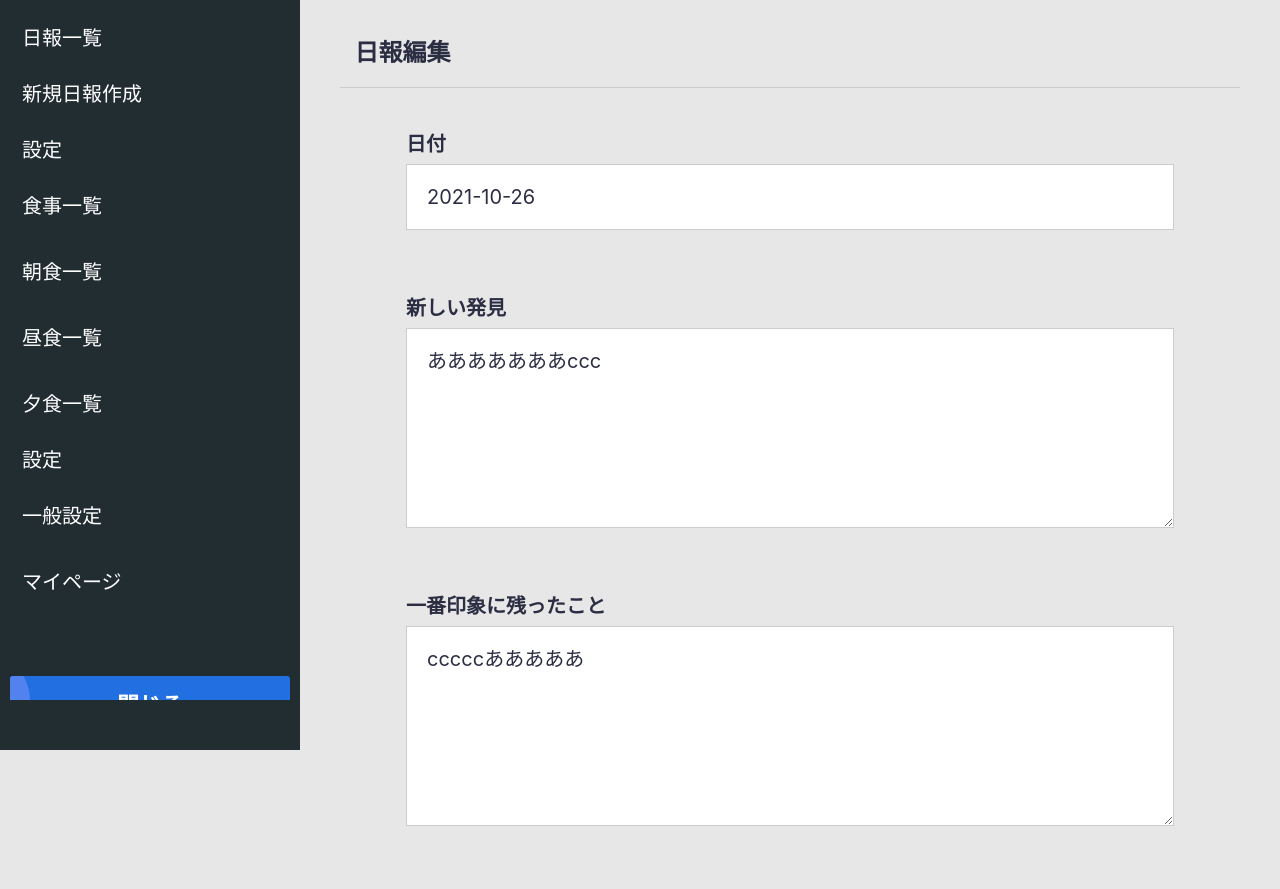
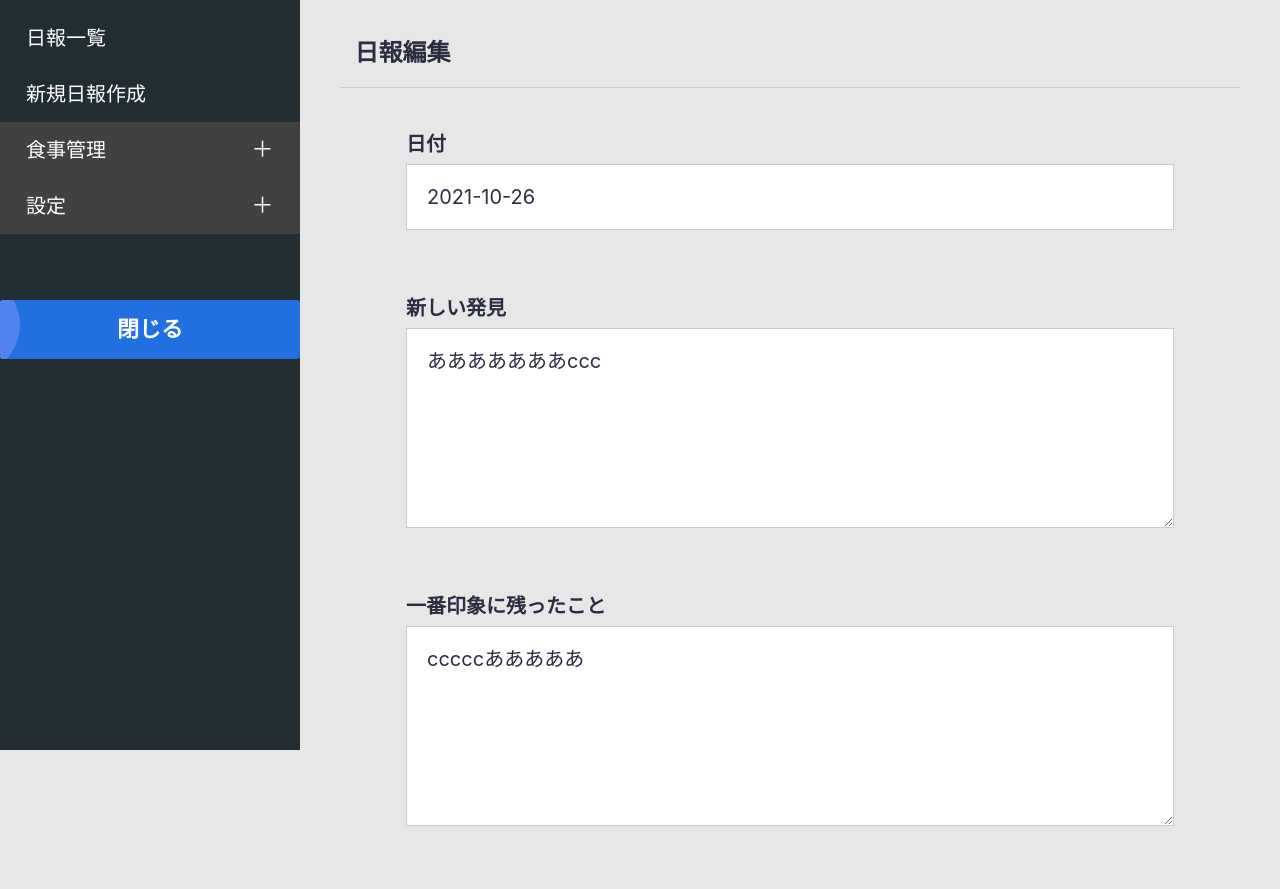
Before and after one commit to umb-pamaroom/DailyReportApp, a Django app: page /edit_memo/1 in a window 1280 px wide. Shown: the part 50-939 px from the top of the page. Run offline with Django 3.2, Linux system fonts and the light colour scheme; data comes from the database, SQL or seed files in the repository; some libraries are stand-ins or nearby versions.

Commit message:
no message

```diff
--- a/static/js/common.js
+++ b/static/js/common.js
@@ -64,6 +64,14 @@ document.querySelector( '.nav-button' ).addEventListener( 'click', function () {
     document.querySelector( '.sidebar' ).classList.toggle( 'is-open' );
 } );
 
+document.querySelector( '.accordion' ).addEventListener( 'click', function () {
+    this.classList.toggle( "is-active" );
+} );
+
+document.querySelector( '.accordion1' ).addEventListener( 'click', function () {
+    this.classList.toggle( "is-active" );
+} );
+
 document.querySelector( '.sidebar-close' ).addEventListener( 'click', function () {
     document.querySelector( '.sidebar' ).classList.remove( 'is-open' );
 } );
--- a/static/scss/common.scss
+++ b/static/scss/common.scss
@@ -6,3 +6,4 @@
 @import "module/tool-header";
 @import "module/sidebar";
 @import "module/main";
+@import "selects/accordion";
--- a/static/scss/module/_sidebar.scss
+++ b/static/scss/module/_sidebar.scss
@@ -17,7 +17,7 @@
     .nav {
       height: calc(100% - 50px);
       overflow-y: scroll;
-      padding: 10px;
+      padding: 10px 0;
       width: 100%;
 
       svg {
@@ -39,7 +39,7 @@
          margin-top: 0;
          a{
            display: block;
-           padding: .6em;
+           padding: .6em 1.3em;
          }
        }
       }
--- a/static/scss/selects/_accordion.scss
+++ b/static/scss/selects/_accordion.scss
@@ -1,109 +1,45 @@
-.questions {
-  padding-bottom: 0;
-
-  h2 {
-    padding: .3em .8em;
-    border-bottom: 3px solid $main-color;
-    display: inline-block;
-  }
-
-  .inner {
-    margin-bottom: 6em;
-
-    &:last-child {
-      margin-bottom: 0;
-    }
-  }
-
 ul.accordion-ul {
-    width: 100%;
-
-    >li {
-      margin-bottom: 0;
-      border-top: 1px solid $text-grey;
+  li {
+    margin-bottom: 3em;
 
     // アコーディオン
     .accordion {
       cursor: pointer;
-        padding: 2em;
       width: 100%;
+      border: none;
+      outline: none;
       transition: 0.4s;
       position: relative;
       transition-duration: 0.2s;
-        text-align: left;
-        font-weight: bold;
+      background: rgb(65, 65, 65);
 
       &:after {
-          content: "\f078";
-          margin-left: .3em;
-          font-weight: 900;
-          font-family: 'Font Awesome 5 Free',
-            'Font Awesome 5 Brands';
-          color: $black;
-          font-weight: bold;
+        content: '＋';
+        color: #fff;
         position: absolute;
         top: 50%;
-          right: 2em;
         transform: translateY(-50%);
         -webkit-transform: translateY(-50%);
         -ms-transform: translateY(-50%);
-          font-size: 2em;
+        right: 1.2em;
+        font-size: 1.1em;
         display: inline-block;
         transition-duration: 0.2s;
       }
 
-        &.open {
+      &.is-active {
         &:after {
-            content: "\f077";
+          content: "ー";
+        }
+        & + .panel{
+          display: block;
         }
       }
     }
 
-      &:last-child {
-        border-bottom: 1px solid $text-grey;
-      }
-
     .panel {
-        padding: 1em 2em 2em;
       display: none;
-        text-align: left;
+background: rgb(56, 56, 56);
     }
   }
 }
-}
-
-/*  ---------------------------------------------------------------
-  600以下（480pxで問題ないかどうか）
-  --------------------------------------------------------------- */
-@media screen and (max-width: 768px) {
-  .questions {
-
-    ul.accordion-ul {
-      width: 100%;
-
-      >li {
-        margin-bottom: 0;
-        border-top: 1px solid $text-grey;
-
-        // アコーディオン
-        .accordion {
-          padding: 1.5em 1em;
-          padding-right: 4em;
-          &:after {
-            right: .8em;
-            font-size: 1.8em;
-          }
-        }
-
-        .panel {
-          padding:.8em 1em 1.5em;
-        }
-      }
-    }
-  }
-}
-
-/*  ---------------------------------------------------------------
-  479以下（320pxで問題ないかどうか）
-  --------------------------------------------------------------- */
-@media screen and (max-width: 479px) {}
--- a/templates/app/base.html
+++ b/templates/app/base.html
@@ -38,7 +38,7 @@
             <div class="sidebarInner">
 
                 <nav class="nav">
-                    <ul class="list">
+                    <ul class="list accordion-ul">
                         <li>
                             <a href="/"><span>日報一覧</span></a>
                         </li>
@@ -46,24 +46,18 @@
                             <a href="{% url 'app:new_memo' %}"><span>新規日報作成</span></a>
                         </li>
                         <li class="treeview">
-                            <a class="app-menu__item" href="#" data-toggle="treeview"><i class="app-menu__icon fa fa-th-list"></i><span class="app-menu__label">設定</span><i class="treeview-indicator fa fa-angle-right"></i></a>
+                            <a class="accordion" href="#"><span>食事管理</span></a>
 
-                            <ul class="treeview-menu">
+                            <ul class="panel">
                                 <li><a href="{% url 'app:meal_list' %}"><span>食事一覧</span></a></li>
                                 <li><a href="{% url 'app:meal_list' %}"><span>朝食一覧</span></a></li>
                                 <li><a href="{% url 'app:meal_list' %}"><span>昼食一覧</span></a></li>
                                 <li><a href="{% url 'app:meal_list' %}"><span>夕食一覧</span></a></li>
                             </ul>
                         </li>
-                        <li>
-
-                        </li>
-                        <li>
-
-                        </li>
                         <li class="treeview">
-                            <a class="app-menu__item" href="#" data-toggle="treeview"><i class="app-menu__icon fa fa-th-list"></i><span class="app-menu__label">設定</span><i class="treeview-indicator fa fa-angle-right"></i></a>
-                            <ul class="treeview-menu">
+                            <a class="accordion accordion1" href="#"><span>設定</span></a>
+                            <ul class="panel">
                                 <li><a href=""><span>一般設定</span></a></li>
                                 <li><a href=""><span>マイページ</span></a></li>
                             </ul>
```
Also changed, not shown: static/scss/common.css, 1 other file. Lines whose indentation alone changed are shown as unchanged.
